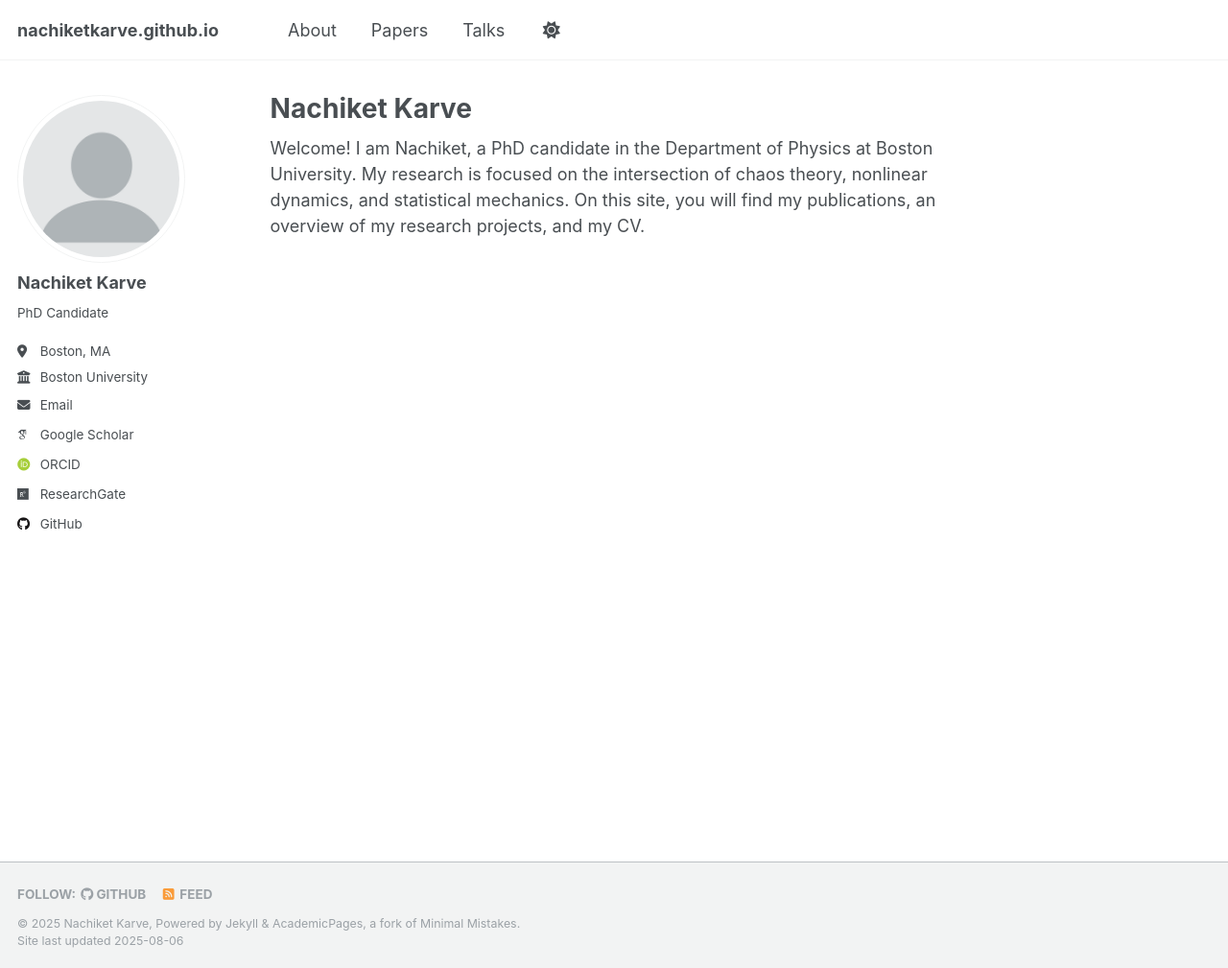
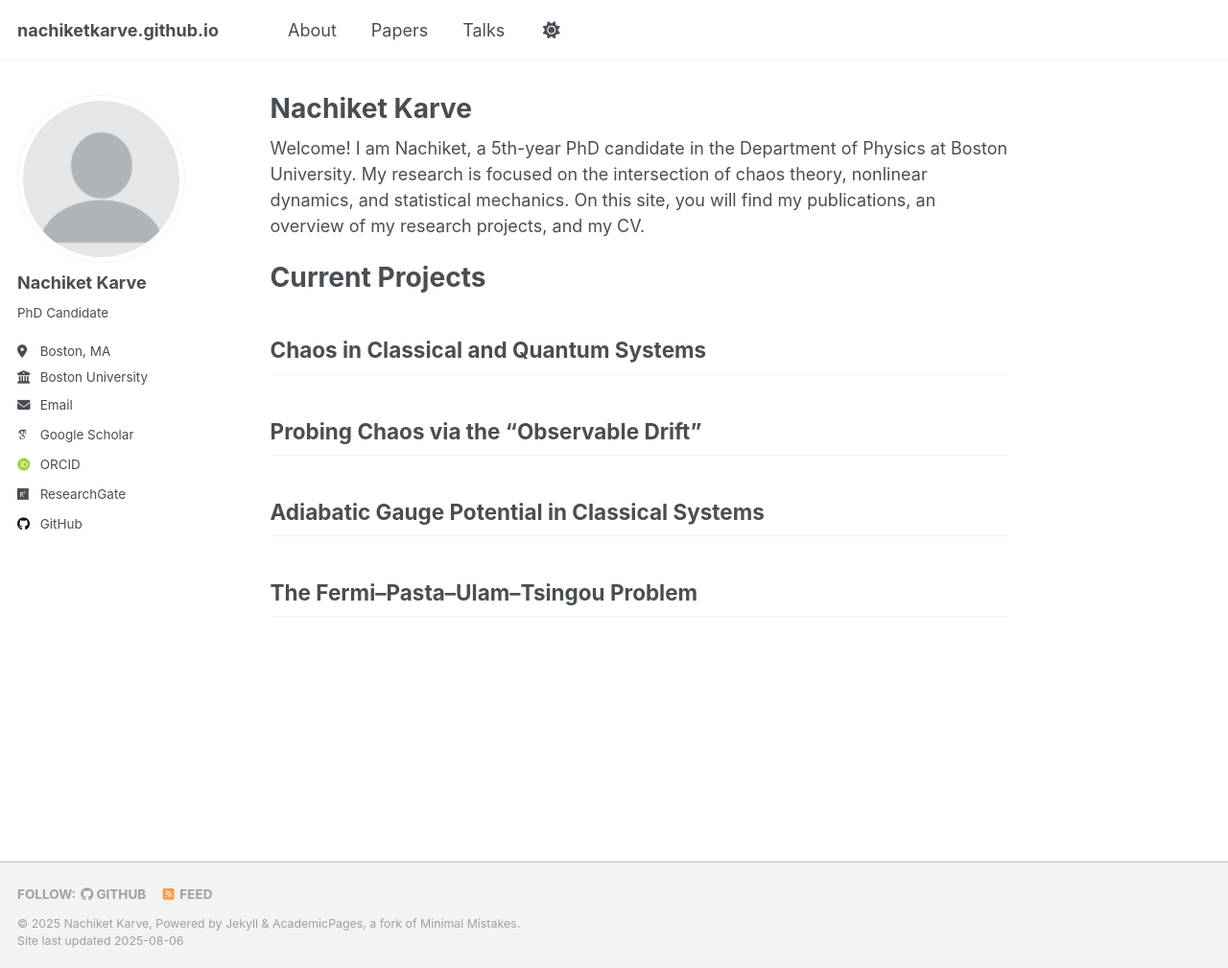
Before and after one commit to nachiketkarve/nachiketkarve.github.io, a Jekyll site: the page built from _pages/about.md, in a window 1280 px wide and 1009 px high. Shown: the whole window at 96% size. Built offline with Jekyll 4.4.1, drawn with Linux system fonts in a browser that asks for light colours; some web fonts are replaced.

Commit message:
Initial Commit

```diff
--- a/_pages/about.md
+++ b/_pages/about.md
@@ -7,6 +7,15 @@ redirect_from:
   - /about.html
 ---
 
-Welcome! I am Nachiket, a PhD candidate in the Department of Physics at Boston University. My research is focused on the intersection of chaos theory, nonlinear dynamics, and statistical mechanics. On this site, you will find my publications, an overview of my research projects, and my CV.
+Welcome! I am Nachiket, a 5th-year PhD candidate in the Department of Physics at Boston University. My research is focused on the intersection of chaos theory, nonlinear dynamics, and statistical mechanics. On this site, you will find my publications, an overview of my research projects, and my CV.
 
-[//]: <> (## Recent Publications)
+Current Projects
+===
+
+## Chaos in Classical and Quantum Systems
+
+## Probing Chaos via the "Observable Drift"
+
+## Adiabatic Gauge Potential in Classical Systems
+
+## The Fermi--Pasta--Ulam--Tsingou Problem
```
